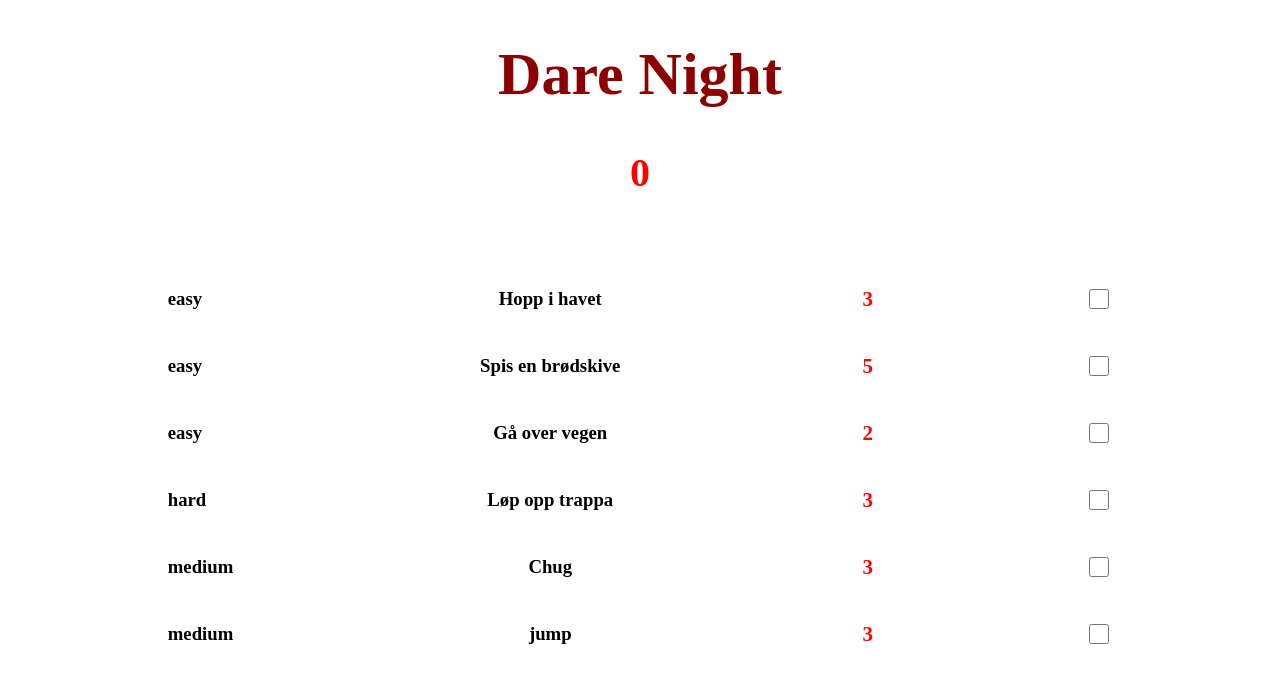
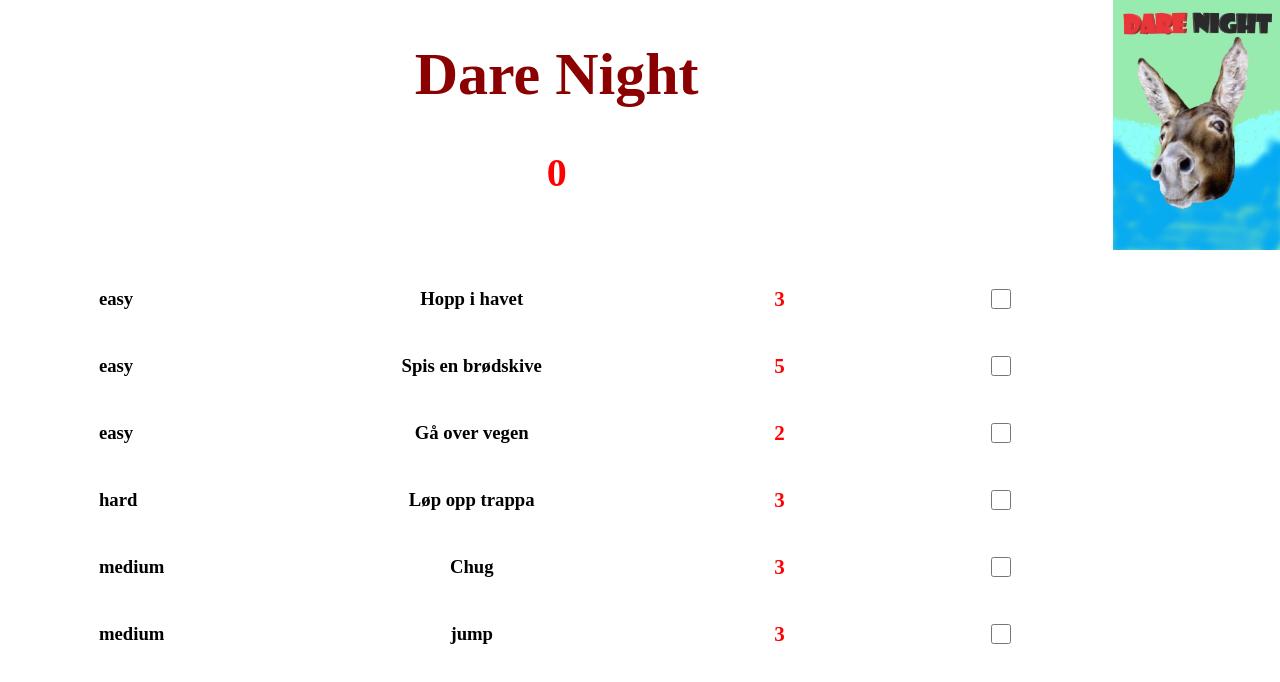
Before and after one commit to 2bias123/DareNight, a React (Create React App) app: page / in a window 1280 px wide. Shown: the top 682 px of the page. Built offline with nearby package versions, Linux system fonts and the light colour scheme.

Commit message:
added picture to page

```diff
--- a/src/App.js
+++ b/src/App.js
@@ -13,6 +13,7 @@ function App() {
         {/* <LogIn></LogIn> */}
         {/* <InsertQuestion></InsertQuestion> */}
         <Questions Data={questionsDatabase}></Questions>
+        <img src='/images/DareNightLogo.jpeg' alt=''/>
       </div>
   )
   }
--- a/src/Components/style.css
+++ b/src/Components/style.css
@@ -46,3 +46,10 @@
     height: 20px;
     width: 20px;
 }
+
+img {
+    width: auto;
+    max-height: 100%;
+    height: 250px;
+    object-fit: contain;
+}
```
Also changed, not shown: public/images/DareNightLogo.jpeg (added), 1 other file (tests, documents, lock files or other folders).
